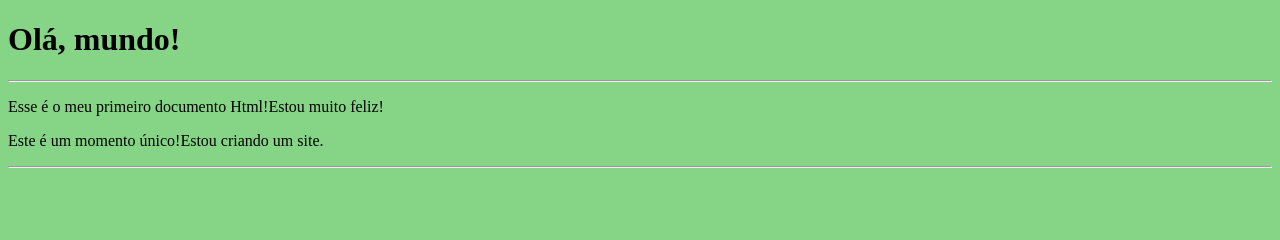
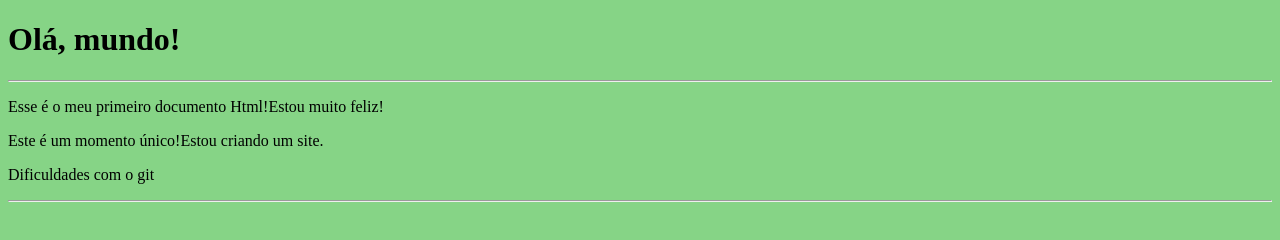
Before and after one commit to everaldoricardo-93059/html-css, a plain HTML site: page exer001/index.html in a window 1280 px wide. Drawn offline with Linux system fonts and the light colour scheme.

Commit message:
testando o git

```diff
--- a/exer001/index.html
+++ b/exer001/index.html
@@ -14,6 +14,7 @@
     <hr>
     <p>Esse é o meu primeiro documento Html!Estou muito feliz!</p>
     <p>Este é um momento único!Estou criando um site.</p>
+    <p>Dificuldades com o git</p>
     <hr>
 
 </body>
```
